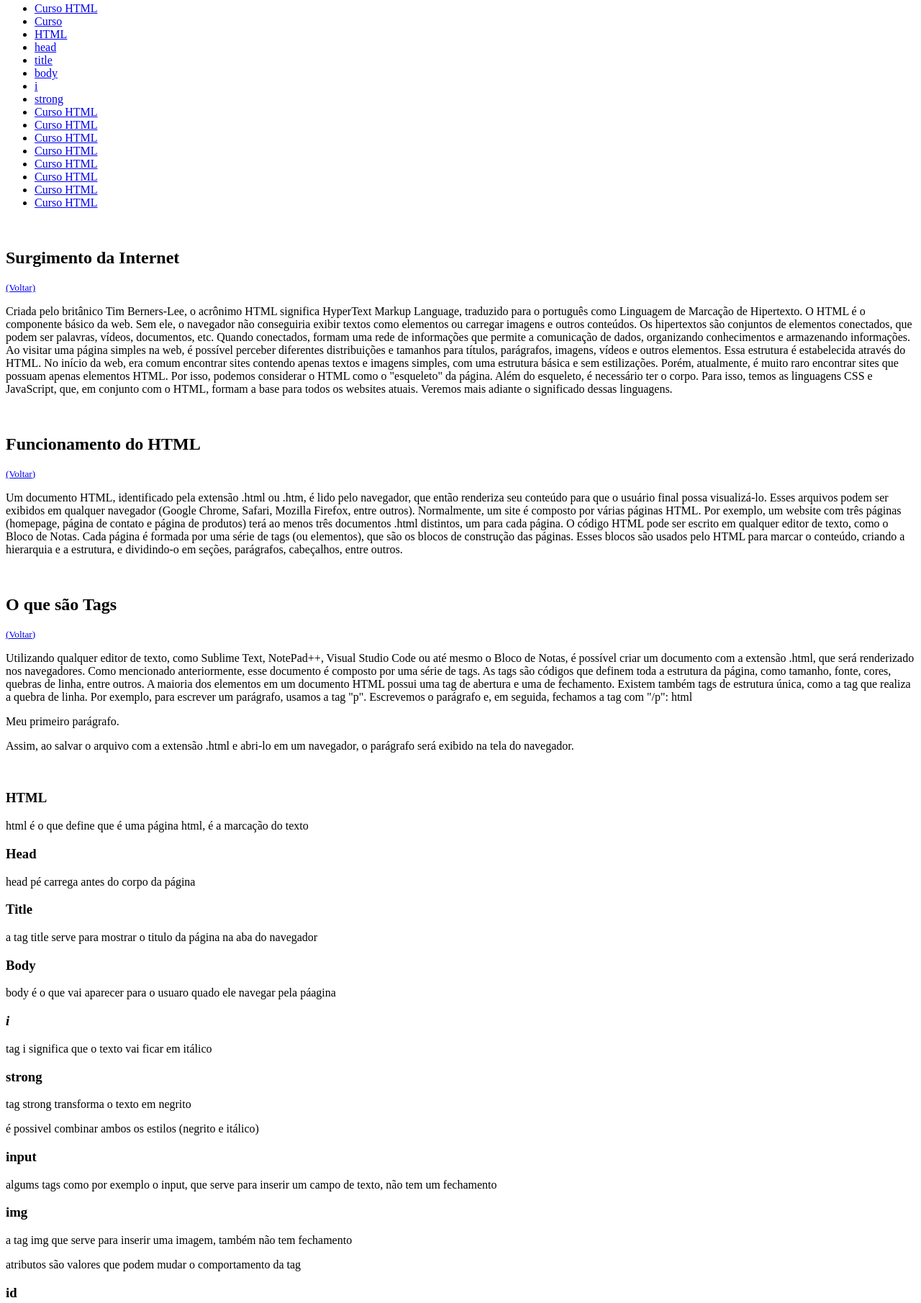
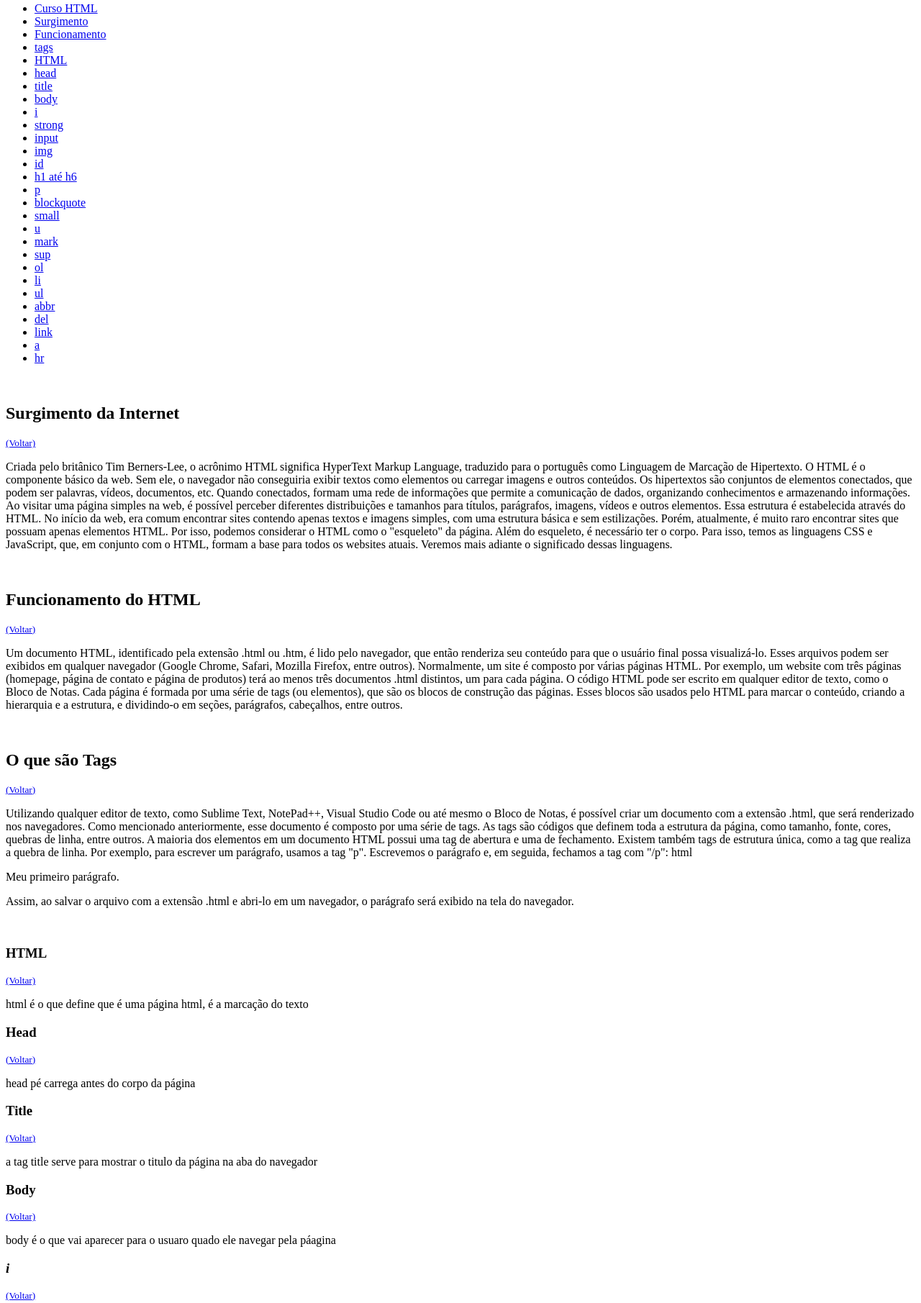
Before and after one commit to Juan-90/Desafio-DIO-P-gina-HTML-Tags-Aprendidas, a plain HTML site: page dio-html/index.html in a window 1280 px wide. Shown: the part 132-1943 px from the top of the page at 72% size. Drawn offline with Linux system fonts and the light colour scheme.

Commit message:
Finalizando as tags do projeto

```diff
--- a/dio-html/index.html
+++ b/dio-html/index.html
@@ -8,25 +8,36 @@
     <h2>Índice</h2>
     <ul>
         <li><a href="#inicio">Curso HTML</a></li>
-        <li><a href="#origem">Curso</a></li>
+        <li><a href="#surgimento">Surgimento</a></li>
+        <li><a href="#funcionamento">Funcionamento</a></li>
+        <li><a href="#tags">tags</a></li>
         <li><a href="#html">HTML</a></li>
         <li><a href="#head">head</a></li>
         <li><a href="#title">title</a></li>
         <li><a href="#body">body</a></li>
         <li><a href="#i">i</a></li>
         <li><a href="#strong">strong</a></li>
-        <li><a href="#origem">Curso HTML</a></li>
-        <li><a href="#origem">Curso HTML</a></li>
-        <li><a href="#origem">Curso HTML</a></li>
-        <li><a href="#origem">Curso HTML</a></li>
-        <li><a href="#origem">Curso HTML</a></li>
-        <li><a href="#origem">Curso HTML</a></li>
-        <li><a href="#origem">Curso HTML</a></li>
-        <li><a href="#origem">Curso HTML</a></li>
-
+        <li><a href="#input">input</a></li>
+        <li><a href="#img">img</a></li>
+        <li><a href="#id">id</a></li>
+        <li><a href="#h1-h6">h1 até h6</a></li>
+        <li><a href="#p">p</a></li>
+        <li><a href="#blockquote">blockquote</a></li>
+        <li><a href="#small">small</a></li>
+        <li><a href="#u">u</a></li>
+        <li><a href="#mark">mark</a></li>
+        <li><a href="#sup">sup</a></li>
+        <li><a href="#ol">ol</a></li>
+        <li><a href="#li">li</a></li>
+        <li><a href="#ul">ul</a></li>
+        <li><a href="#abbr">abbr</a></li>
+        <li><a href="#del">del</a></li>
+        <li><a href="#link">link</a></li>
+        <li><a href="#a">a</a></li>
+        <li><a href="#hr">hr</a></li>
     </ul>
     <br>
-    <h2 id="origem">Surgimento da Internet</h2>
+    <h2 id="surgimento">Surgimento da Internet</h2>
     <small><a href="#inicio">(Voltar)</a></small>
     <p>Criada pelo britânico Tim Berners-Lee, o acrônimo HTML significa HyperText Markup Language, traduzido para o português como Linguagem de Marcação de Hipertexto. O HTML é o componente básico da web. Sem ele, o navegador não conseguiria exibir textos como elementos ou carregar imagens e outros conteúdos.
 
@@ -36,7 +47,7 @@
 
         Além do esqueleto, é necessário ter o corpo. Para isso, temos as linguagens CSS e JavaScript, que, em conjunto com o HTML, formam a base para todos os websites atuais. Veremos mais adiante o significado dessas linguagens.</p>
     <br>
-    <h2>Funcionamento do HTML</h2>
+    <h2 id="funcionamento">Funcionamento do HTML</h2>
     <small><a href="#inicio">(Voltar)</a></small>
     <p>Um documento HTML, identificado pela extensão .html ou .htm, é lido pelo navegador, que então renderiza seu conteúdo para que o usuário final possa visualizá-lo. Esses arquivos podem ser exibidos em qualquer navegador (Google Chrome, Safari, Mozilla Firefox, entre outros).
 
@@ -44,7 +55,7 @@
 
         O código HTML pode ser escrito em qualquer editor de texto, como o Bloco de Notas. Cada página é formada por uma série de tags (ou elementos), que são os blocos de construção das páginas. Esses blocos são usados pelo HTML para marcar o conteúdo, criando a hierarquia e a estrutura, e dividindo-o em seções, parágrafos, cabeçalhos, entre outros.</p>
     <br>
-    <h2>O que são Tags</h2>
+    <h2 id="tags">O que são Tags</h2>
     <small><a href="#inicio">(Voltar)</a></small>
     <p>Utilizando qualquer editor de texto, como Sublime Text, NotePad++, Visual Studio Code ou até mesmo o Bloco de Notas, é possível criar um documento com a extensão .html, que será renderizado nos navegadores.
 
@@ -57,56 +68,80 @@
         Assim, ao salvar o arquivo com a extensão .html e abri-lo em um navegador, o parágrafo será exibido na tela do navegador.</p>
     <br>
     <h3 id="html">HTML</h3>
+    <small><a href="#inicio">(Voltar)</a></small>
     <p>html é o que define que é uma página html, é a marcação do texto</p>
     <h3 id="head">Head</h3>
+    <small><a href="#inicio">(Voltar)</a></small>
     <p>head pé carrega antes do corpo da página</p>
     <h3 id="title">Title</h3>
+    <small><a href="#inicio">(Voltar)</a></small>
     <p>a tag title serve para mostrar o titulo da página na aba do navegador</p>
     <h3 id="body">Body</h3>
+    <small><a href="#inicio">(Voltar)</a></small>
     <p>body é o que vai aparecer para o usuaro quado ele navegar pela páagina</p>
     <h3 id="i"><i>i</i></h3>
+    <small><a href="#inicio">(Voltar)</a></small>
     <p>tag i significa que o texto vai ficar em itálico</p>
     <h3 id="strong">strong</h3>
+    <small><a href="#inicio">(Voltar)</a></small>
     <p>tag strong transforma o texto em negrito</p>
     <p>é possivel combinar ambos os estilos (negrito e itálico)</p>
-    <h3>input</h3>
+    <h3 id="input">input</h3>
+    <small><a href="#inicio">(Voltar)</a></small>
     <p>algums tags como por exemplo o input, que serve para inserir um campo de texto, não tem um fechamento</p>
-    <h3>img</h3>
+    <h3 id="img">img</h3>
+    <small><a href="#inicio">(Voltar)</a></small>
     <p>a tag img que serve para inserir uma imagem, também não tem fechamento</p>
     <p>atributos são valores que podem mudar o comportamento da tag</p>
-    <h3>id</h3>
+    <h3 id="id">id</h3>
+    <small><a href="#inicio">(Voltar)</a></small>
     <p>id é um identificador de elemento</p>
-    <h3>h1 até h6</h3>
+    <h3 id="h1-h6">h1 até h6</h3>
+    <small><a href="#inicio">(Voltar)</a></small>
     <p>tags h1 até h6 são titulos e sub titulos de um texto, quanto maior o número, menor o tamanho da fonte do título</p>
-    <h3>p</h3>
+    <h3 id="p">p</h3>
+    <small><a href="#inicio">(Voltar)</a></small>
     <p>tag p é o parágrafo , o corpo do texto, ela fecha em /p</p>
-    <h3>blockquote</h3>
+    <h3 id="blockquote">blockquote</h3>
+    <small><a href="#inicio">(Voltar)</a></small>
     <p>tag blockquote serve para fazer uma citação de algum autor</p>
-    <h3>small</h3>
+    <h3 id="small">small</h3>
+    <small><a href="#inicio">(Voltar)</a></small>
     <p>tag small serve para definir textos menores, como copyrights</p>
-    <h3>u</h3>
+    <h3 id="u">u</h3>
+    <small><a href="#inicio">(Voltar)</a></small>
     <p>tag u (underline) serve para sublinhar um texto ou uma palavra</p>
-    <h3>mark</h3>
+    <h3 id="mark">mark</h3>
+    <small><a href="#inicio">(Voltar)</a></small>
     <p>tag mark serve para marcar um texto, ela colore o fundo do texto que será marcado</p>
-    <h3>sup</h3>
+    <h3 id="sup">sup</h3>
+    <small><a href="#inicio">(Voltar)</a></small>
     <p>tag sup serve para criar uma marca superior elevada, ao estilo 'marca registrada'</p>
-    <h3>ol</h3>
+    <h3 id="ol">ol</h3>
+    <small><a href="#inicio">(Voltar)</a></small>
     <p>tag ol serve para criar uma lista ordenada, ela precisa das tag filhas chamadas tag li</p>
-    <h3>li</h3>
+    <h3 id="li">li</h3>
+    <small><a href="#inicio">(Voltar)</a></small>
     <p>tag li é a tag filha da tag ol, essa tag pode ser encadeada com varias tags ol e li</p>
-    <h3>ul</h3>
+    <h3 id="ul">ul</h3>
+    <small><a href="#inicio">(Voltar)</a></small>
     <p>tag ul serve para criar uma lista não ordenada, também pode ter suas filhas li</p>
-    <h3>abbr</h3>
+    <h3 id="abbr">abbr</h3>
+    <small><a href="#inicio">(Voltar)</a></small>
     <p>tag abbr serve para abreviações</p>
-    <h3>del</h3>
+    <h3 id="del">del</h3>
+    <small><a href="#inicio">(Voltar)</a></small>
     <p>tag del serve para representar uma parte do texto que foi excluída, esse trecho aparecerá riscado</p>
-    <h3>link</h3>
+    <h3 id="link">link</h3>
+    <small><a href="#inicio">(Voltar)</a></small>
     <p>link significa ligação de arquivos web</p>
-    <h3>a</h3>
+    <h3 id="a">a</h3>
+    <small><a href="#inicio">(Voltar)</a></small>
     <p>tag a seguida de 'href' é uma tag ancora que faz a ligação entre os arquivos, ou seja, linka as páginas</p>
     <p>tag a pode ter o atributo 'target=blank' que serve para abrir o link em outra aba</p>
     <p>o atributo title serve para mostrar o toltip, um balão com o texto do significado do title</p>
-    <h3>hr</h3>
+    <h3 id="hr">hr</h3>
+    <small><a href="#inicio">(Voltar)</a></small>
     <p>tag que traça uma linha para divisória de conteúdo</p>
 </body>
 </html>
```
